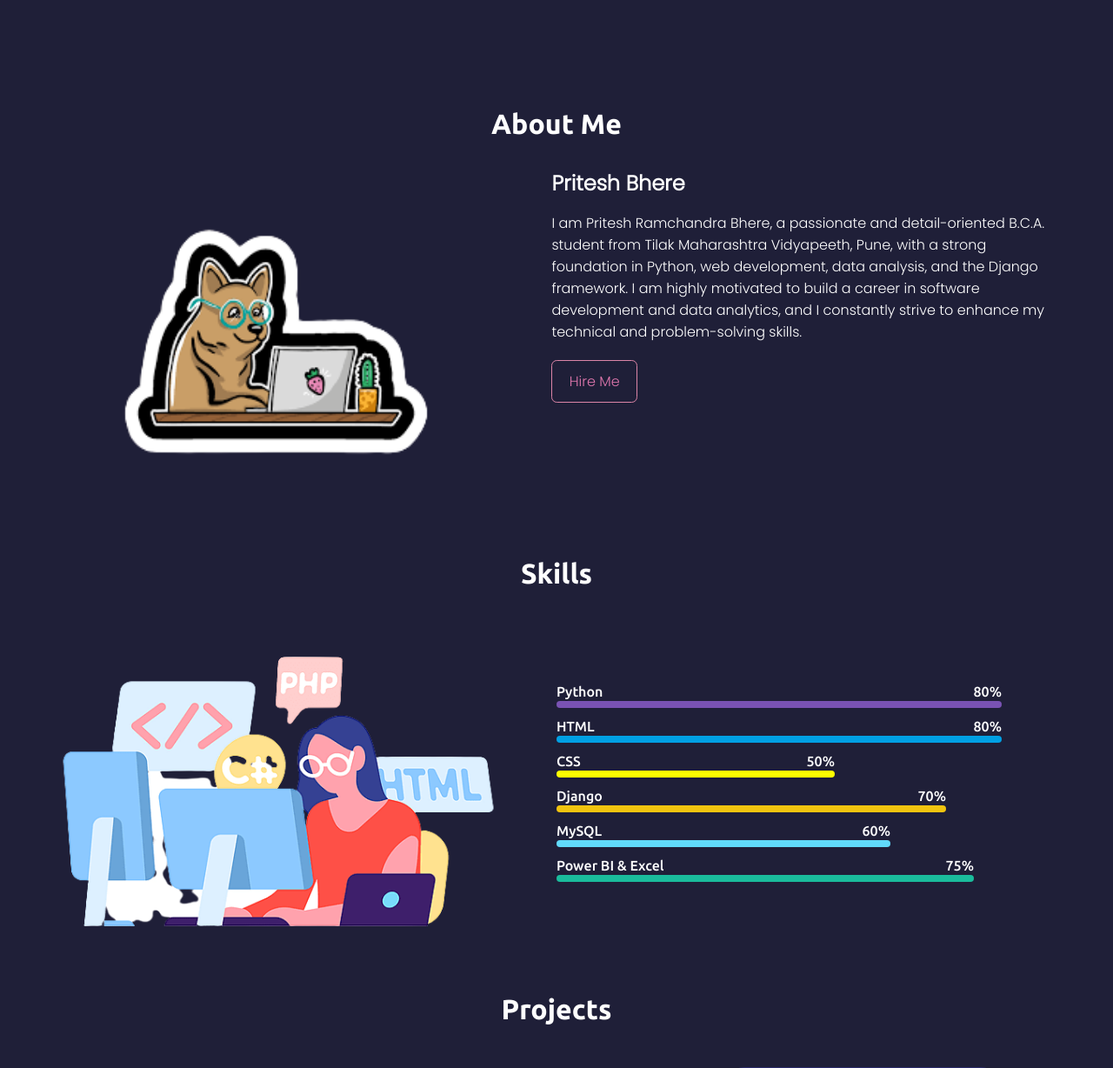
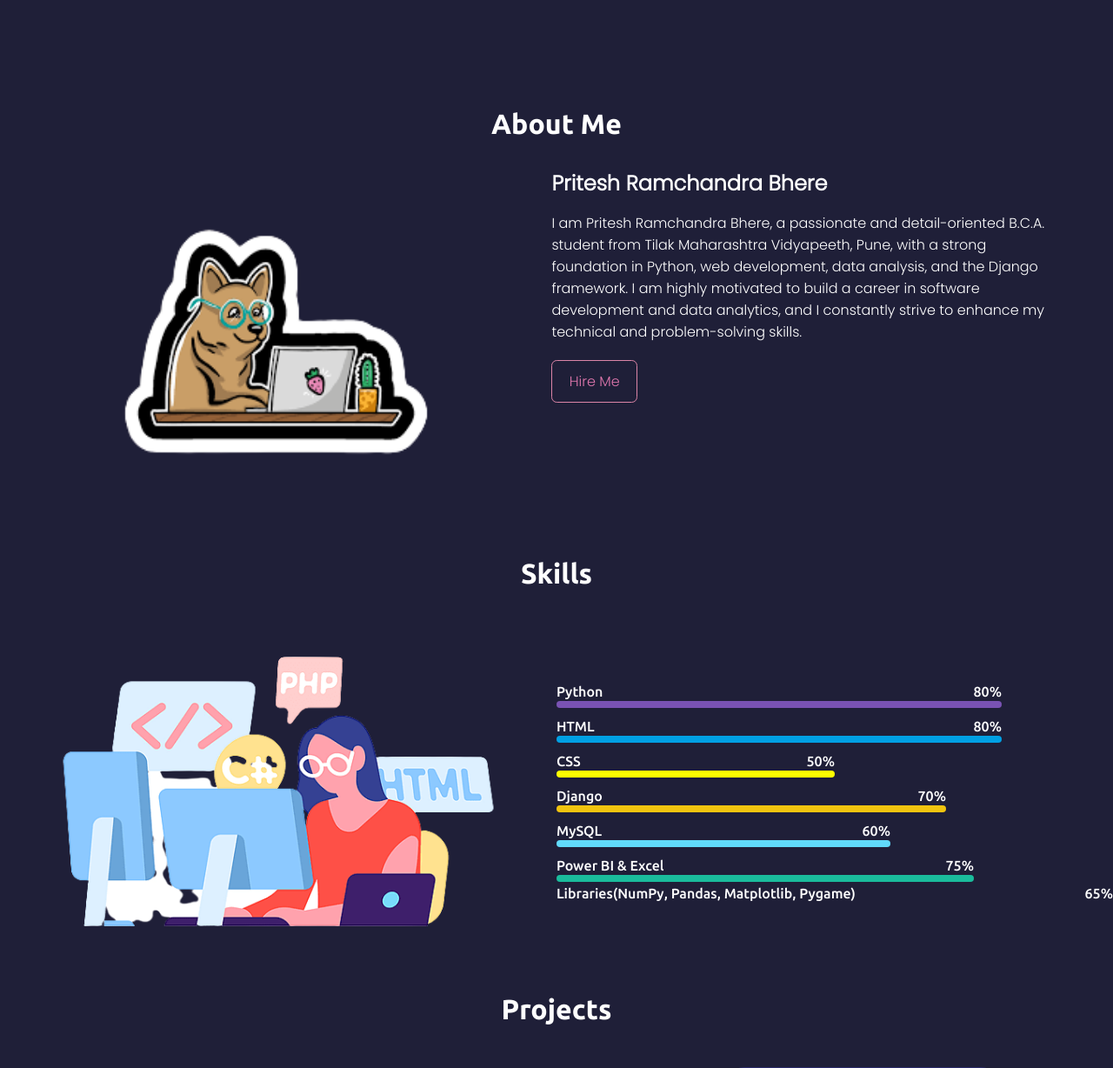
Before and after one commit to Pritesh2706/My-Portfolio-Website, a Django app: page / in a window 1280 px wide; the page is wider, and only the part inside the window is pictured. Shown: the part 751-1979 px from the top of that part at 87% size. Run offline with Django 3.2, Linux system fonts and the light colour scheme; some libraries are stand-ins or nearby versions.

Commit message:
Update home.html

```diff
--- a/Demo-portfolio-django-project-main/Demo-portfolio-django-project-main/portfolio/Base/templates/home.html
+++ b/Demo-portfolio-django-project-main/Demo-portfolio-django-project-main/portfolio/Base/templates/home.html
@@ -40,7 +40,7 @@
                 <h6 class="poppinss">Hi, I'm</h6>
                 <h1 class="t-white">PRITESH BHERE</h1>
                 <h4 class="poppinss" style="font-size: xxx-large">Python Developer|Data Analyst</h4>
-                <a href="https://drive.google.com/file/d/1Vn0q1MmrOo4OsHQdprJmMyXryAqpXAk2/view?usp=drive_link" target="_blank">
+                <a href="https://drive.google.com/file/d/1Vn0q1MmrOo4OsHQdprJmMyXryAqpXAk2/view?usp=sharing" target="_blank">
                     <button class="btn poppins">Resume</button></a>
 
                 <a class="btn live poppins" id="hireme" href="https://www.linkedin.com/in/pritesh-bhere-712213350/" target="_blank">Let's Talk</a>
@@ -64,7 +64,7 @@
 
             <div class="about-right flex">
                 <div class="about-content">
-                    <h1 class="t-white m-b-1 poppins">Pritesh Bhere</h1>
+                    <h1 class="t-white m-b-1 poppins">Pritesh Ramchandra Bhere</h1>
                     <p class="t-white poppins">I am Pritesh Ramchandra Bhere, a passionate and detail-oriented B.C.A. student from Tilak Maharashtra Vidyapeeth, Pune, with a strong foundation in Python, web development, data analysis, and the Django framework. I am highly motivated to build a career in software development and data analytics, and I constantly strive to enhance my technical and problem-solving skills.</p>
                     <a class="btn " id="hireme"
                         href="https://www.linkedin.com/in/pritesh-bhere-712213350/">Hire Me</a>
@@ -89,6 +89,8 @@
                     <div class="django bar p-relative"><span class="bar-content left t-white">Django</span><span class="bar-content right-skills t-white">70%</span></div>
                     <div class="mysql bar p-relative"><span class="bar-content left t-white">MySQL</span><span class="bar-content right-skills t-white">60%</span></div>
                     <div class="powerbi-excel bar p-relative"><span class="bar-content left t-white">Power BI & Excel</span><span class="bar-content right-skills t-white">75%</span></div>
+                    <div class="libraries bar p-relative"><span class="bar-content left t-white">Libraries(NumPy, Pandas, Matplotlib, Pygame)</span><span class="bar-content right-skills t-white">65%</span></div>
+
                 </div>
             </div>
         </div>
```
